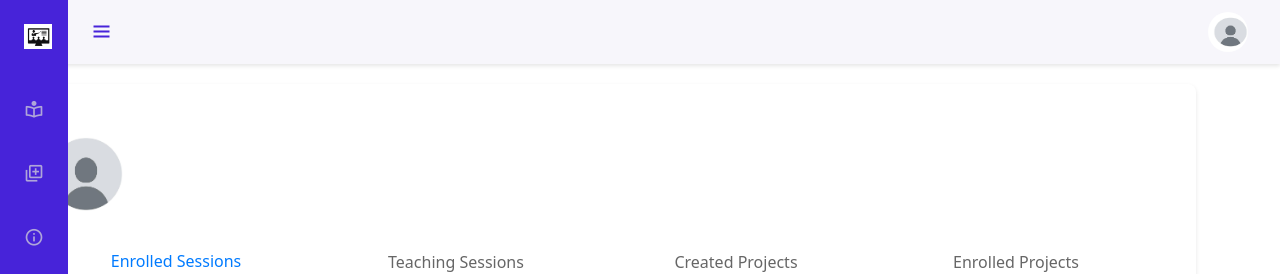
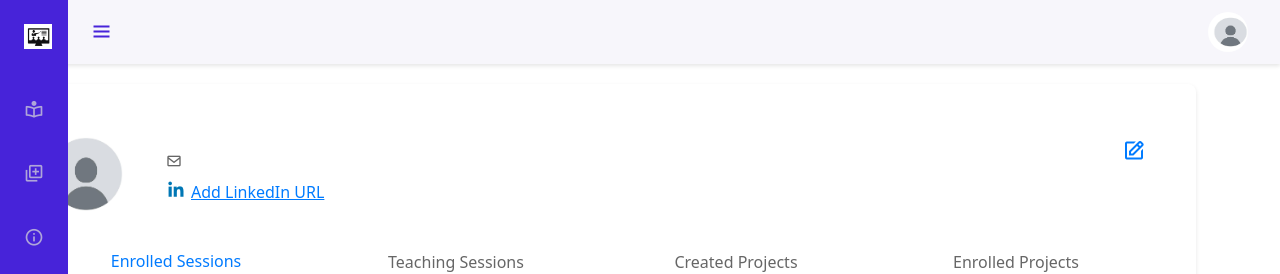
Before and after one commit to Charansaidivi/Edulink_Frontend, a React (Vite) app: page /profile in a window 1280 px wide. Shown: the top 274 px of the page. Built offline with nearby package versions, Linux system fonts and the light colour scheme; no server answers; sample sign-in values are in the browser's storage.

Commit message:
updated profile page structure

```diff
--- a/src/data/apiData.js
+++ b/src/data/apiData.js
@@ -1 +1 @@
-export const API_URL = "http://localhost:4004";
+export const API_URL = "http://localhost:4005";
--- a/src/pages/ProfilePage.jsx
+++ b/src/pages/ProfilePage.jsx
@@ -58,15 +58,29 @@ const SessionList = ({ sessions, handleJoinSession, isTeaching, handleViewDetail
 const ProfilePage = () => {
   const dispatch = useDispatch();
   const navigate = useNavigate();
-  const { profileImage, username, email, enrolledSessions, teachingSessions } = useSelector((state) => state.profile);
+  const { profileImage, username, email, linkedIn, enrolledSessions, teachingSessions } = useSelector((state) => state.profile);
   const [sessionDetails, setSessionDetails] = useState([]);
   const [teachingSessionDetails, setTeachingSessionDetails] = useState([]);
   const [activeTab, setActiveTab] = useState('enrolled');
   const [loading, setLoading] = useState(false);
   const [enrolledDataFetched, setEnrolledDataFetched] = useState(false);
   const [teachingDataFetched, setTeachingDataFetched] = useState(false);
+  const [isEditing, setIsEditing] = useState(false);
+  const [editedUsername, setEditedUsername] = useState(username);
+  const [editedLinkedIn, setEditedLinkedIn] = useState(linkedIn);
 
-  const userId = localStorage.getItem('loginToken') ? JSON.parse(atob(localStorage.getItem('loginToken').split('.')[1])).userId : "";
+  const userId = localStorage.getItem('loginToken')
+    ? JSON.parse(atob(localStorage.getItem('loginToken').split('.')[1])).userId
+    : "";
+
+  useEffect(() => {
+    if (username) {
+      setEditedUsername(username);
+    }
+    if (linkedIn) {
+      setEditedLinkedIn(linkedIn);
+    }
+  }, [username, linkedIn]);
 
   useEffect(() => {
     const fetchUserProfile = async () => {
@@ -79,7 +93,6 @@ const ProfilePage = () => {
         }
       }
     };
-
     fetchUserProfile();
   }, [dispatch, userId]);
 
@@ -104,7 +117,6 @@ const ProfilePage = () => {
         setLoading(false);
       }
     };
-
     fetchSessions();
   }, [activeTab, enrolledSessions, teachingSessions, enrolledDataFetched, teachingDataFetched]);
 
@@ -114,7 +126,6 @@ const ProfilePage = () => {
     if (file) {
       const formData = new FormData();
       formData.append('media', file);
-
       try {
         const response = await axios.post(
           `${API_URL}/student/upload/${userId}`,
@@ -142,12 +153,51 @@ const ProfilePage = () => {
     navigate(`/session-details/${sessionId}`);
   };
 
+  const handleSaveProfile = async () => {
+    const token = localStorage.getItem('loginToken');
+
+    // Only update fields that have changed; unchanged fields will be undefined.
+    const payload = {
+      username: editedUsername !== username ? editedUsername : undefined,
+      linkedIn: editedLinkedIn !== linkedIn ? editedLinkedIn : undefined,
+    };
+
+    // Optionally, if nothing changed, you can decide not to call the API:
+    if (payload.username === undefined && payload.linkedIn === undefined) {
+      alert("No changes to update");
+      return;
+    }
+
+    try {
+      const response = await axios.put(
+        `${API_URL}/student/profile/update/${userId}`,
+        payload,
+        {
+          headers: {
+            'Content-Type': 'application/json',
+            'Authorization': `Bearer ${token}`
+          }
+        }
+      );
+      // Update the redux profile with new details returned by the API
+      dispatch(setProfile({
+        username: response.data.username,
+        linkedIn: response.data.linkedIn
+      }));
+      setIsEditing(false);
+      alert("Profile updated successfully");
+    } catch (error) {
+      console.error("Error updating profile:", error);
+      alert("Error updating profile");
+    }
+  };
+
   return (
     <>
       <Navbar />
       <div className="profile-wrapper">
         <div className="profile-page">
-          <div className="profile-container">
+          <div className="profile-container" style={{ position: 'relative' }}>
             <div className="profile-image-wrapper">
               <img
                 src={profileImage ? `${API_URL}/uploads/user_profiles/${profileImage}` : '/default.jpg'}
@@ -162,10 +212,64 @@ const ProfilePage = () => {
               />
               <label htmlFor="file-upload" className="edit-icon">✎</label>
             </div>
-          </div>
-          <div className="profile-info">
-            <h2>{username}</h2>
-            <p>{email}</p>
+            <div className="profile-info">
+              {isEditing ? (
+                <>
+                  <input
+                    type="text"
+                    value={editedUsername}
+                    onChange={(e) => setEditedUsername(e.target.value)}
+                    className="edit-input"
+                  />
+                  <p>
+                    <i className="bx bx-envelope" style={{ marginRight: '5px' }}></i>
+                    {email}
+                  </p>
+                  <p>
+                    <i
+                      className="bx bxl-linkedin"
+                      style={{ marginRight: '5px', color: '#0077b5', fontSize: '20px' }}
+                    ></i>
+                    <input
+                      type="text"
+                      value={editedLinkedIn || ''}
+                      onChange={(e) => setEditedLinkedIn(e.target.value)}
+                      placeholder="Add LinkedIn URL"
+                      className="edit-input"
+                    />
+                  </p>
+                  <button onClick={handleSaveProfile} className="save-btn">Save</button>
+                </>
+              ) : (
+                <>
+                  <h2>{username}</h2>
+                  <p>
+                    <i className="bx bx-envelope" style={{ marginRight: '5px' }}></i>
+                    {email}
+                  </p>
+                  <p>
+                    <i
+                      className="bx bxl-linkedin"
+                      style={{ marginRight: '5px', color: '#0077b5', fontSize: '20px' }}
+                    ></i>
+                    {linkedIn ? (
+                      <a href={linkedIn} target="_blank" rel="noopener noreferrer">
+                        {linkedIn}
+                      </a>
+                    ) : (
+                      <span className="add-linkedIn">Add LinkedIn URL</span>
+                    )}
+                  </p>
+                </>
+              )}
+            </div>
+            <div
+              className="profile-edit-icon"
+              onClick={() => setIsEditing(!isEditing)}
+              title="Edit Profile"
+            >
+              <i className='bx bx-edit'></i>
+            </div>
           </div>
 
           <div className="tabs">
@@ -207,13 +311,11 @@ const ProfilePage = () => {
           )}
           {activeTab === 'createdProjects' && (
             <div className="created-projects">
-              {/* Replace with your Created Projects component or markup */}
               <p>No created projects found.</p>
             </div>
           )}
           {activeTab === 'enrolledProjects' && (
             <div className="enrolled-projects">
-              {/* Replace with your Enrolled Projects component or markup */}
               <p>No enrolled projects found.</p>
             </div>
           )}
@@ -222,4 +324,5 @@ const ProfilePage = () => {
     </>
   );
 };
+
 export default ProfilePage;
--- a/src/pages/css/ProfilePage.css
+++ b/src/pages/css/ProfilePage.css
@@ -20,7 +20,9 @@ body.nav-expanded .profile-wrapper {
   box-shadow: 0 2px 4px rgba(0, 0, 0, 0.1);
 }
 
+/* Ensure the profile container is positioned relatively */
 .profile-container {
+  position: relative;
   display: flex;
   align-items: center;
   margin-bottom: 20px;
@@ -153,3 +155,39 @@ body.nav-expanded .profile-wrapper {
   width: 300px;  /* increased from 100px */
   height: 300px; /* increased from 100px */
 }
+
+.add-linkedIn {
+  color: #007bff;
+  cursor: pointer;
+  text-decoration: underline;
+}
+
+/* Style for the global edit icon on profile (top right corner) */
+.profile-edit-icon {
+  position: absolute;
+  top: 10px;
+  right: 10px;
+  font-size: 24px;
+  cursor: pointer;
+  color: #007bff;
+}
+
+/* Optional styling for input fields in edit mode */
+.edit-input {
+  font-size: 18px;
+  padding: 5px;
+  margin: 5px 0;
+  width: 100%;
+  max-width: 300px;
+}
+
+/* Style for save button */
+.save-btn {
+  background: #007bff;
+  color: white;
+  border: none;
+  padding: 5px 10px;
+  border-radius: 4px;
+  cursor: pointer;
+  margin-top: 10px;
+}
--- a/src/redux/ProfileSlice.js
+++ b/src/redux/ProfileSlice.js
@@ -7,6 +7,7 @@ const initialState = {
   username: '',
   email: '',
   ratings: 0,
+  linkedIn: null,  // New field for LinkedIn URL
 };
 
 const profileSlice = createSlice({
```
